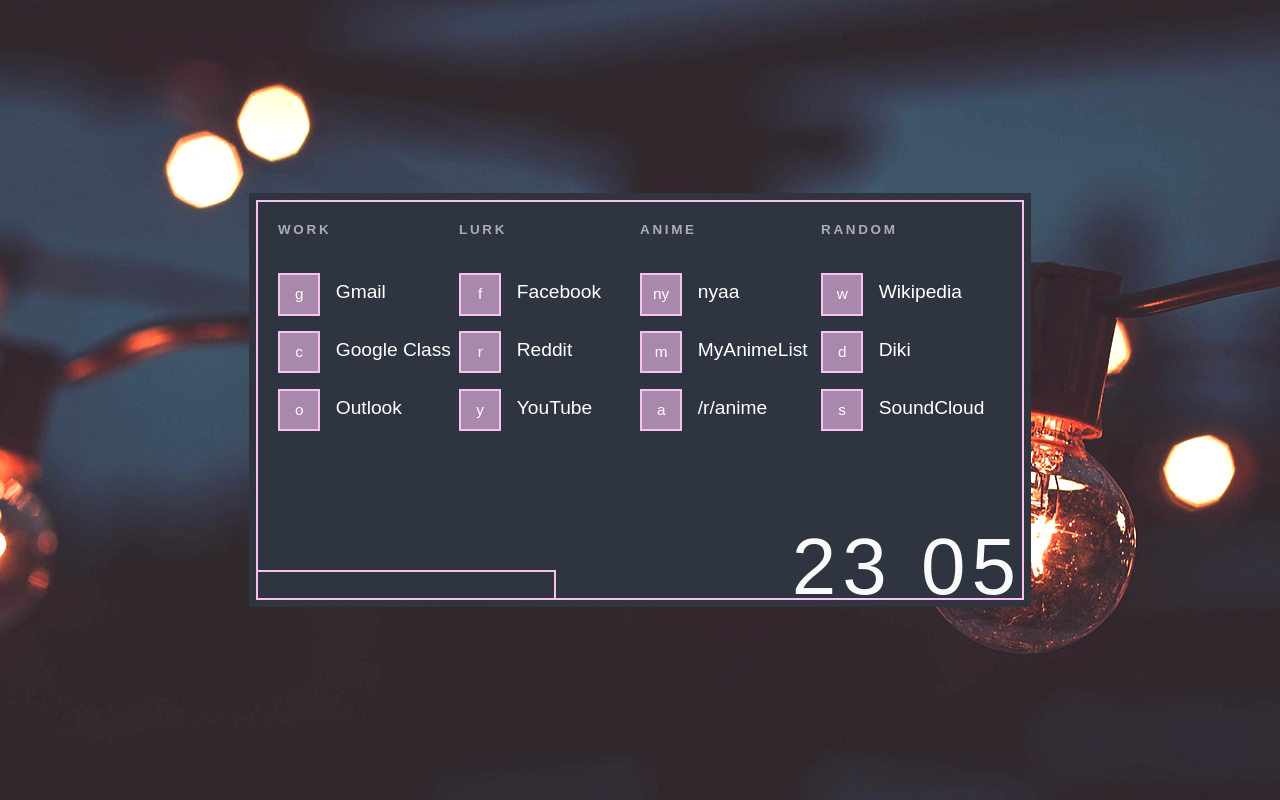
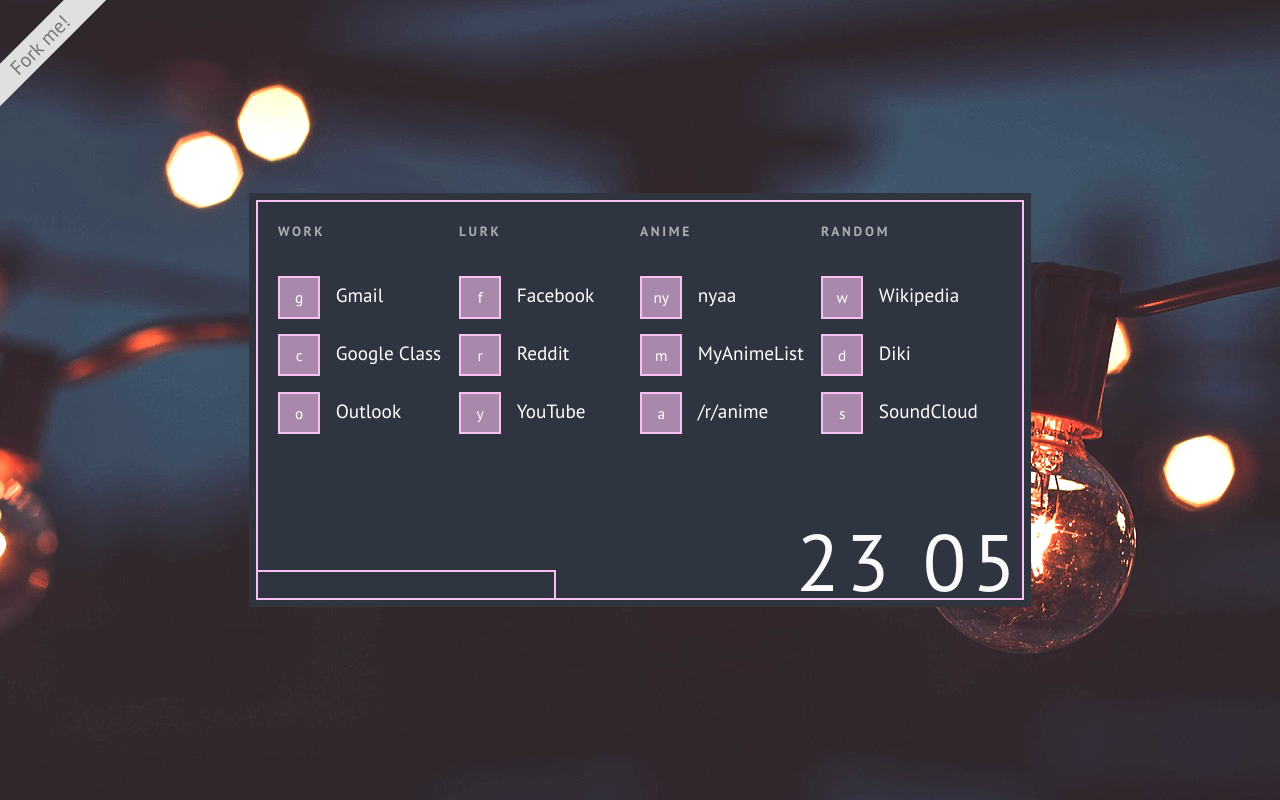
Before and after one commit to istir/startpage-modified, a plain HTML site: page index.html in a window 1280 px wide. Drawn offline with nearby package versions, Linux system fonts and the light colour scheme.

Commit message:
added github links

```diff
--- a/css/style1.css
+++ b/css/style1.css
@@ -1,32 +1,63 @@
+@import url('https://fonts.googleapis.com/css?family=PT+Sans:400,700');
+#git>a {
+  text-decoration: none;
+  color: #777;
+  font-size: 20px;
+}
+
+#git {
+  background-color: #e0e0e0;
+  width: 200px;
+  height: 30px;
+  line-height: 30px;
+  transform: rotate(-45deg);
+  text-align: center;
+  margin-left: -60px;
+  margin-top: 30px;
+}
 
 @-webkit-keyframes slide-tl {
   0% {
     -webkit-transform: translateY(0) translateX(0);
     transform: translateY(0) translateX(0);
   }
+
   100% {
     -webkit-transform: translateY(-100px) translateX(-100px);
     transform: translateY(-100px) translateX(-100px);
   }
 }
+
 @keyframes slide-tl {
   0% {
     -webkit-transform: translateY(0) translateX(0);
     transform: translateY(0) translateX(0);
   }
+
   100% {
     -webkit-transform: translateY(-100px) translateX(-100px);
     transform: translateY(-100px) translateX(-100px);
   }
 }
+
 @-webkit-keyframes fadeOut {
-    from {opacity: 1;}
-    to {opacity: 0;}
+  from {
+    opacity: 1;
+  }
+
+  to {
+    opacity: 0;
+  }
 }
 
 @keyframes fadeOut {
-    from {opacity: 1;}
-    to {opacity: 0;}
+  from {
+    opacity: 1;
+  }
+
+  to {
+    opacity: 0;
+  }
 }
 
 body {
@@ -38,13 +69,13 @@ body {
   margin: 0;
   padding: 0;
   color: #fafafa;
-  font-family: 'Product Sans Regular', sans-serif;
+  font-family: 'PT Sans','Product Sans Regular', sans-serif;
   background: url("tilde.png");
   background-position-x: center;
 }
 
 .clock {
-  position:absolute;
+  position: absolute;
   font-size: 5rem;
   letter-spacing: 6px;
   width: calc(50% + 11px);
@@ -61,7 +92,7 @@ body {
 
 #clockh {
   text-align: right;
-  left:0;
+  left: 0;
 }
 
 .slide-tl {
@@ -70,17 +101,16 @@ body {
 }
 
 time {
-  position:absolute;
+  position: absolute;
   font-size: 5rem;
   letter-spacing: 6px;
   text-align: right;
-  bottom:-15px;
-  right:0px;
-  width:250px;
+  bottom: -15px;
+  right: 0px;
+  width: 250px;
   z-index: 1;
   transition: .5s;
   z-index: 3;
-
 }
 
 input {
@@ -93,18 +123,19 @@ input {
   border: 2px solid #fac0f2;
   font-size: 19px;
   color: #fff;
-  font-family: 'Product Sans', sans-serif;
+  font-family: 'PT Sans','Product Sans', sans-serif;
   -webkit-appearance: none;
   -moz-appearance: none;
-
   height: 30px;
   transition: .5s;
   padding-left: 3px;
   z-index: 3;
 }
+
 input:hover {
   width: 100px;
 }
+
 input:focus {
   width: 300px;
 }
@@ -112,7 +143,7 @@ input:focus {
 #js-search-form {
   bottom: 25%;
   left: 20%;
-  position:absolute;
+  position: absolute;
   z-index: 1;
   transition: 0.3s;
   z-index: 3;
@@ -185,7 +216,7 @@ ul, li {
   text-align: center;
   right: 50%;
   bottom: 50%;
-  transform: translate(50%,30%);
+  transform: translate(50%, 30%);
 }
 
 .category {
--- a/index.html
+++ b/index.html
@@ -6,13 +6,16 @@
 <meta charset="utf-8">
 <meta name="viewport" content="width=device-width, initial-scale=1">
 <meta name="robots" content="noindex">
-<link rel="shortcut icon" type="image/png" href="/favicon.png" />
+<link rel="shortcut icon" type="image/png" href="/favicon.png"/>
 <title>~</title>
+<div id="git">
+	<a href="https://github.com/istir/startpage-modified">Fork me!</a>
+</div>
 <div class="clock" onclick="hide()" id="clockh"></div>
 <div class="clock" onclick="hide()" id="clockm"></div>
 <div class="clock" id="js-clock1"></div>
 <form id="js-search-form" autocomplete="off">
-	<input id="js-search-input" class="search-input" type="text" autofocus>
+	<input id="js-search-input" class="search-input" type="text" autofocus="autofocus">
 	<ul id="js-search-suggestions" class="search-suggestions"></ul>
 </form>
 <div id="js-overlay" class="overlay">
```
Lines whose indentation alone changed are shown as unchanged.
